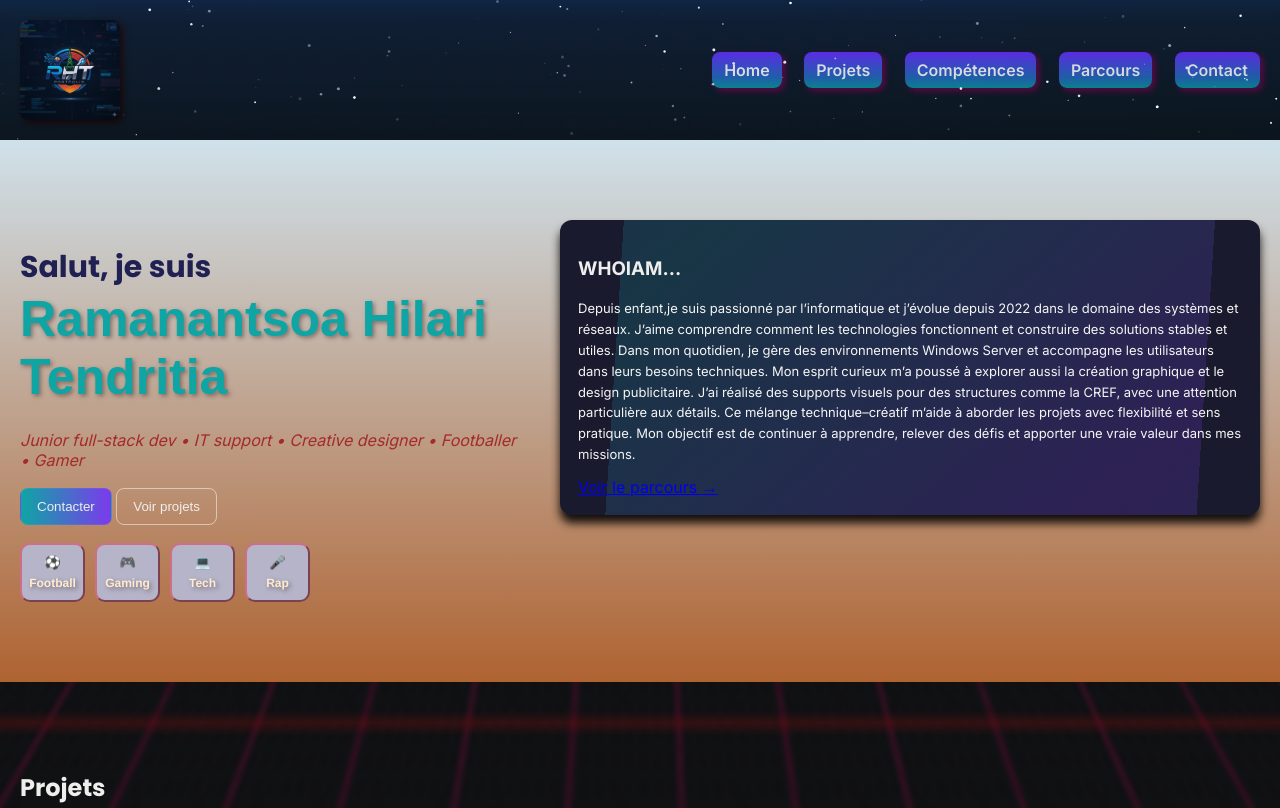
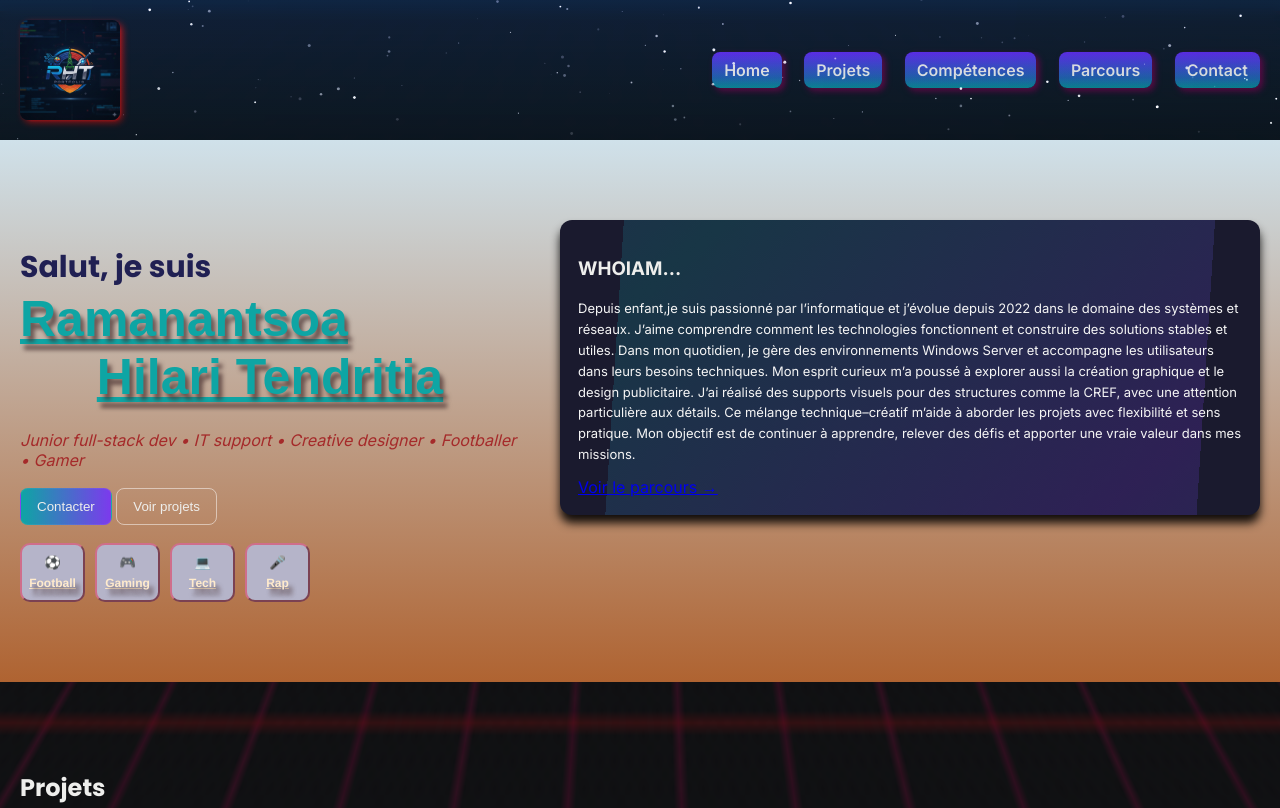
Before and after one commit to TexRama22/Web-prototype, a plain HTML site: page index.html in a window 1280 px wide. Shown: the top 808 px of the page. Drawn offline with Linux system fonts and the light colour scheme.

Commit message:
Remake css

```diff
--- a/index.html
+++ b/index.html
@@ -91,7 +91,7 @@
     <section id="home" class="hero">
       <div class="container hero-inner">
         <div class="hero-left">
-          <h1>Salut, je suis <br><span>Ramanantsoa Hilari Tendritia</span></h1>
+          <h1>Salut, je suis <br><span>Ramanantsoa <center>Hilari Tendritia</span></h1></center>
           <p class="text-xl">Junior full-stack dev • IT support • Creative designer • Footballer • Gamer</p>
           <div class="hero-ctas">
             <button id="hireBtn" class="btn primary">Contacter</button>
--- a/style.css
+++ b/style.css
@@ -63,9 +63,9 @@
     box-shadow: 3px 3px 6px #880c54;
     transition: transform 0.3s ease,box-shadow 0.15s ease;
     }
-  .nav a:hover{transform: translateY(-2px);box-shadow: 0 8px 15px rgba(0,0,0,0.3);}
+  .nav a:hover{transform: translateY(-2px);box-shadow: 0 8px 15px rgba(190, 11, 11, 0.3);}
   .nav a:active{transform: translateY(4px);box-shadow: 0 1px 0 #457fe9;}
-  .logo img{display: flexbox;height:100px;background:scroll;border-radius: 8px;box-shadow: 3px 3px 6px #240a0a;}
+  .logo img{display: flexbox;height:100px;background:scroll;border-radius: 8px;box-shadow: 3px 3px 6px #cf1c1c;}
   .burger{display:none;background:none;border:0;color:var(--white);font-size:22px}
 
   /* HERO */
@@ -75,8 +75,8 @@
   .hero-left h1{font-family:Poppins,Arial;font-size:30px;color:var(--black);margin-bottom:24px}
   .hero-left span{font-family:Arial, Helvetica, sans-serif ;font-size: 50px; font-weight: bold;
     color:var(--primary);
-    text-shadow: 2px 2px 4px rgba(70, 45, 45, 0.5);
-
+    text-shadow: 4px 6px 4px rgba(70, 45, 45, 0.7);
+    text-decoration: underline;
   }
 
   .hero-left p{font-style: oblique;
```
